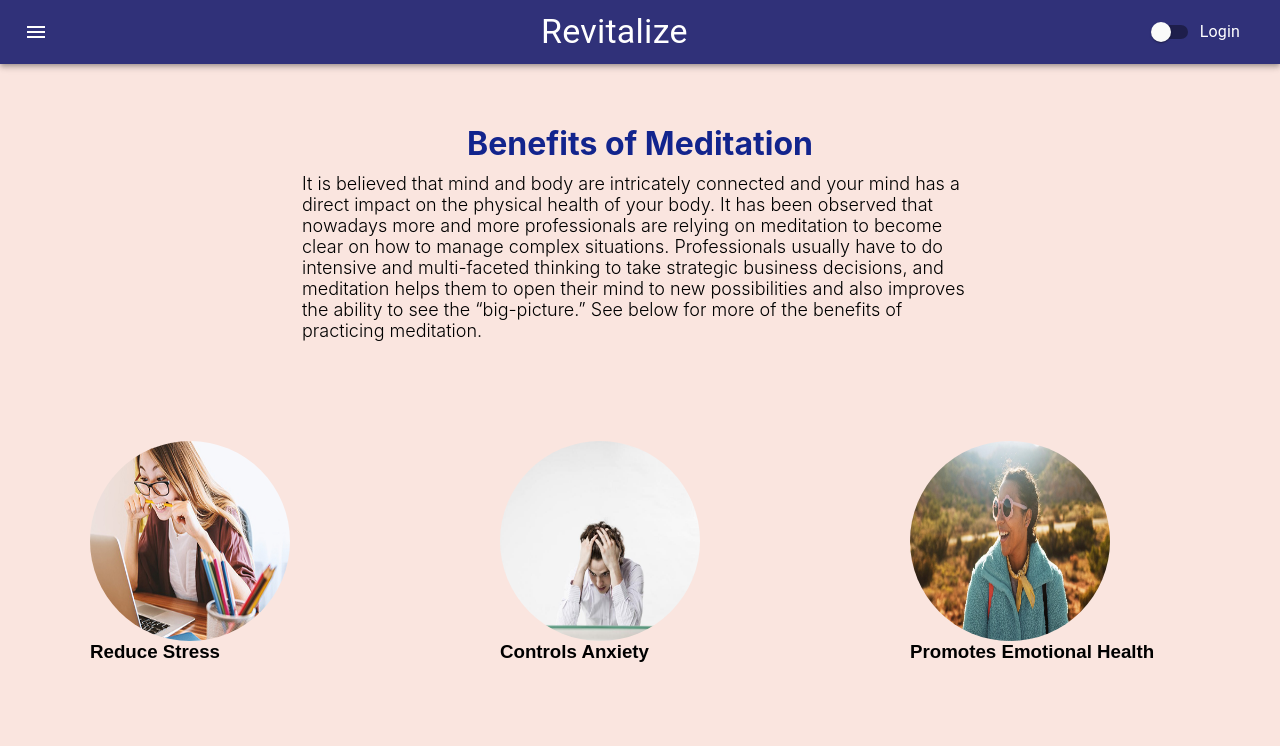
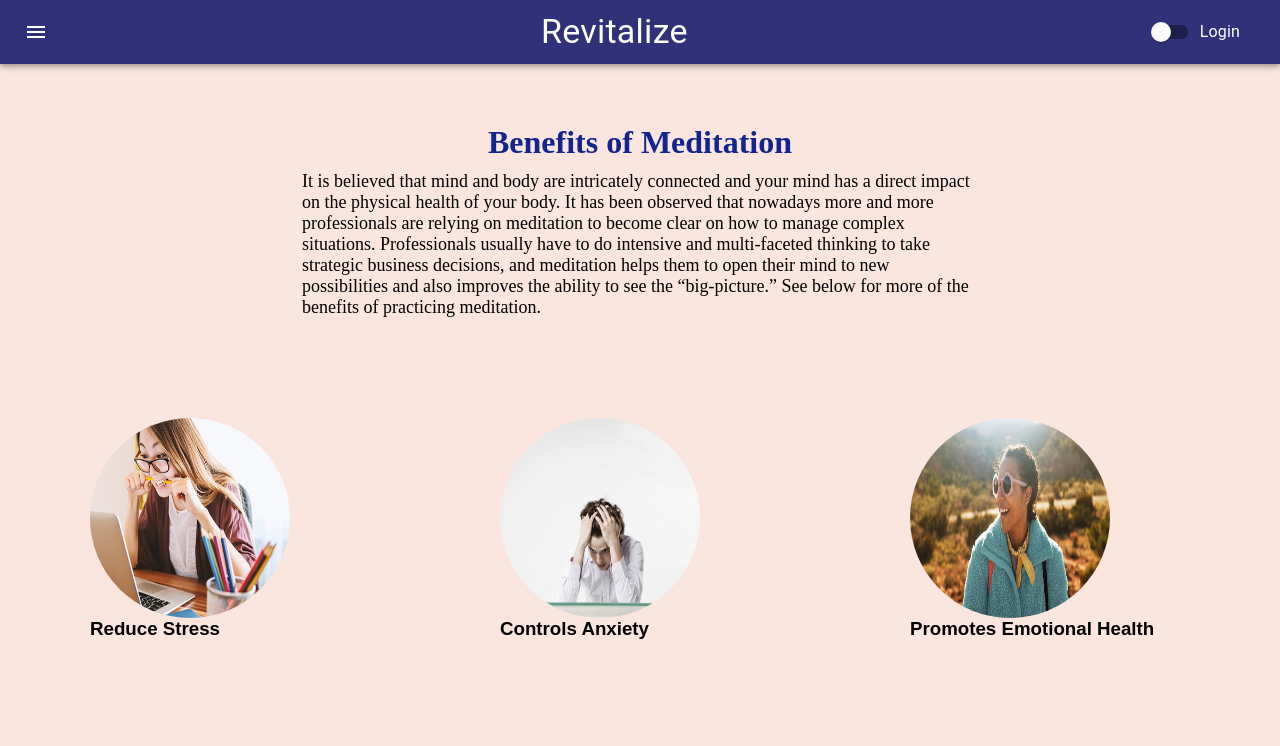
Before and after one commit to Latinobull/Revitalize, a React (Create React App) app in the folder client/: page /meditation in a window 1280 px wide. Shown: the top 746 px of the page. Built offline with nearby package versions, Linux system fonts and the light colour scheme; no server answers; sample sign-in values are in the browser's storage.

Commit message:
changed fonts

```diff
--- a/client/src/component/Meditation/style.css
+++ b/client/src/component/Meditation/style.css
@@ -164,7 +164,7 @@ h3{
    border-radius: 10px;
    color: #eee;
    font-size: 16px;
-   font-family: 'Baskerville';
+   font-family: Baskerville, "Baskerville Old Face", "Hoefler Text";
    position: relative;
    transition: 1s;
    -webkit-tap-highlight-color: transparent;
@@ -180,7 +180,7 @@ h3{
 .custom-jumbotron{
    margin: auto;
    margin-top: -50px;
-   font-family: 'Baskerville';
+   font-family: Baskerville, "Baskerville Old Face", "Hoefler Text";
 }
 @media (min-resolution: 144dpi) {
    .progressBar {
@@ -214,5 +214,10 @@ h3{
  .jumbowords{
     font-size: 18px;
     font-weight: 300;
-    font-family: -apple-system, BlinkMacSystemFont, 'Segoe UI', Roboto, Oxygen, Ubuntu, Cantarell, 'Open Sans', 'Helvetica Neue', sans-serif;
+    font-family: Baskerville, "Baskerville Old Face", "Hoefler Text";
  }
+
+p{
+   font-size: 16px;
+   font-family: Baskerville, "Baskerville Old Face", "Hoefler Text"
+}
--- a/client/src/component/Recipes/Header.js
+++ b/client/src/component/Recipes/Header.js
@@ -12,7 +12,7 @@ function Header(){
             <div className="bg" style={{backgroundImage: `url(${Background})`}}></div>
         <Container classname="foodie">
           <h1>Healthy and Nutritious Food Recipes</h1>
-          <p>
+          <p className="heading">
           When you eat healthy you are guaranteed to feel a lot better about yourself. Although eating healthy is not always on everyone’s mind eating healthy foods should always be a must in everyone’s diet. Use the search bar below to search for fun and easy recipes guranteed to make you feel good about yourself!
           </p>
         </Container>
--- a/client/src/component/Recipes/style.css
+++ b/client/src/component/Recipes/style.css
@@ -65,11 +65,12 @@
  h1{
    color:#12248d;
    margin-bottom: 10px;
-   font-family: -apple-system, BlinkMacSystemFont, 'Segoe UI', Roboto, Oxygen, Ubuntu, Cantarell, 'Open Sans', 'Helvetica Neue', sans-serif;
+   font-family: Baskerville, "Baskerville Old Face", "Hoefler Text" !important;
  }
- p{
-   font-family: -apple-system, BlinkMacSystemFont, 'Segoe UI', Roboto, Oxygen, Ubuntu, Cantarell, 'Open Sans', 'Helvetica Neue', sans-serif;
-   font-weight: 500;
+ .heading {
+   font-family:  Baskerville, "Baskerville Old Face", "Hoefler Text" !important;
+   font-size: 20px;
+
  }
 
 .custom-jumbo{
```
